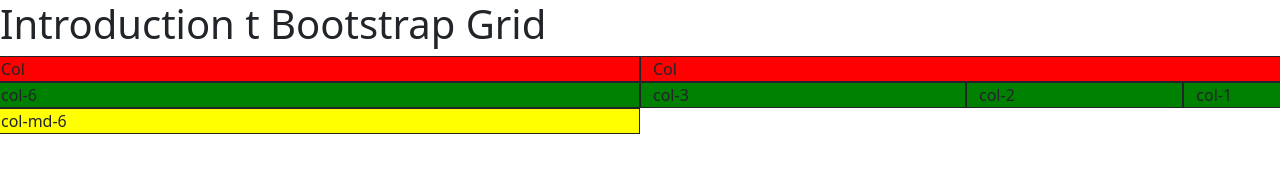
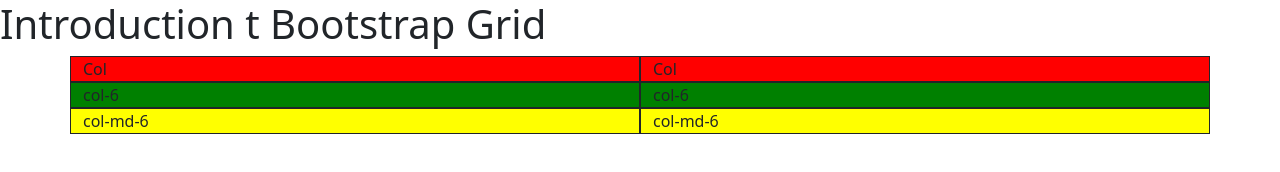
Before and after one commit to rebeccaacero1/bootstrap-intro, a plain HTML site: page index.html in a window 1280 px wide. Drawn offline with nearby package versions, Linux system fonts and the light colour scheme.

Commit message:
triedContainerAndFluid(withMarginAndWithoutMargin

```diff
--- a/index.html
+++ b/index.html
@@ -19,22 +19,27 @@
 </head>
 <body>
     <h1>Introduction t Bootstrap Grid</h1>
+    <div class="container">
         <div class="row">
             <div class="col" style="background-color: red; border: 1px solid;">Col</div>
             <div class="col" style="background-color: red; border: 1px solid;">Col</div>
             <!-- <div class="col" style="background-color: red; border: 1px solid;">Col</div> -->
-
+        </div>
     </div>
 
+    <div class="container">
         <div class="row">
             <div class="col-6" style="background-color: green; border: 1px solid;">col-6</div>
-        <div class="col-3" style="background-color: green; border: 1px solid;">col-3</div>
-        <div class="col-2" style="background-color: green; border: 1px solid;">col-2</div>
-        <div class="col-1" style="background-color: green; border: 1px solid;">col-1</div>
+            <div class="col-6" style="background-color: green; border: 1px solid;">col-6</div>
+            <!-- <div class="col-2" style="background-color: green; border: 1px solid;">col-2</div>
+            <div class="col-1" style="background-color: green; border: 1px solid;">col-1</div> -->
         </div>
-
+    </div>
+    <div class="container">
         <div class="row">
             <div class="col-md-6" style="background-color: yellow; border: 1px solid">col-md-6</div>
+            <div class="col-md-6" style="background-color: yellow; border: 1px solid">col-md-6</div>
+        </div>
     </div>
 
 
```
Lines whose indentation alone changed are shown as unchanged.
